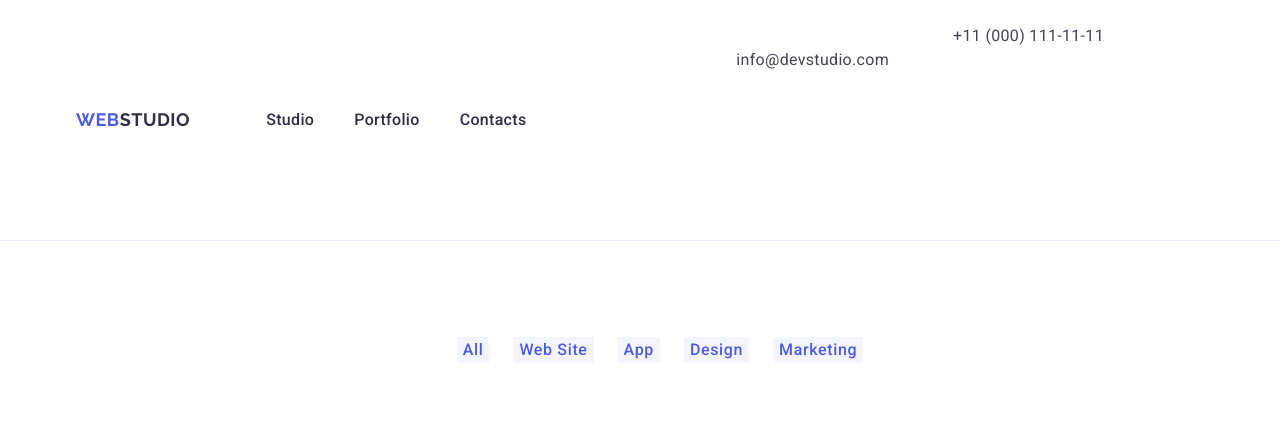
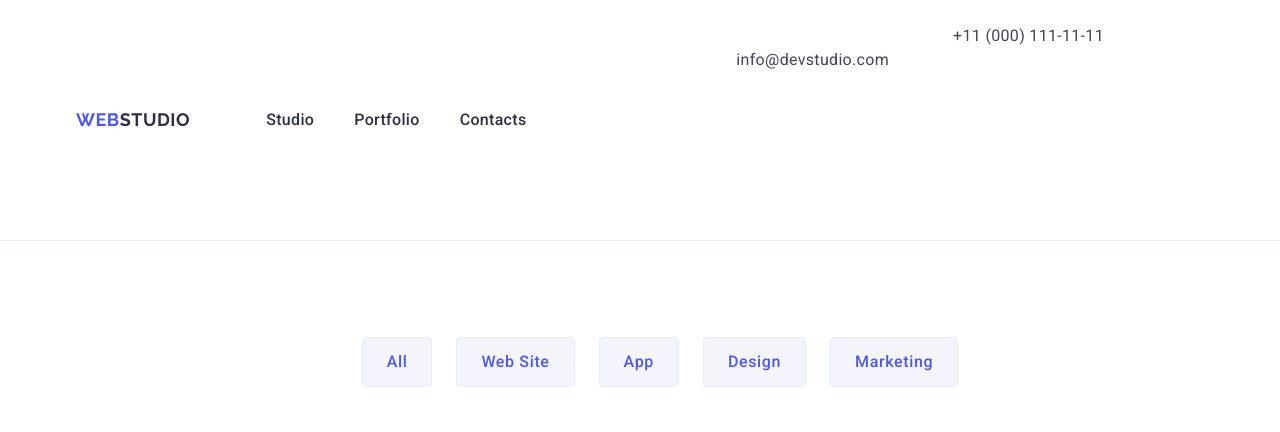
Before and after one commit to Georgiana-Daniela-Damian/goit-homework-03, a plain HTML site: page portfolio.html in a window 1280 px wide. Shown: the top 432 px of the page. Drawn offline with nearby package versions, Linux system fonts and the light colour scheme.

Commit message:
goit-markup-hw-03

```diff
--- a/css/styles.css
+++ b/css/styles.css
@@ -320,12 +320,17 @@ ul {
   line-height: 1.5;
   letter-spacing: 0.04em;
   cursor: pointer;
+  padding: 12px 24px;
+  border: 1px solid #e7e9fc;
+  border-radius: 4px;
 }
 
 .button-portofolio:hover,
 .button-portofolio:focus {
   color: var(--white-color);
   background-color: #404bbf;
+  border: 1px solid transparent;
+  border: 1px solid transparent;
 }
 
 /* Description-page-1 */
```
